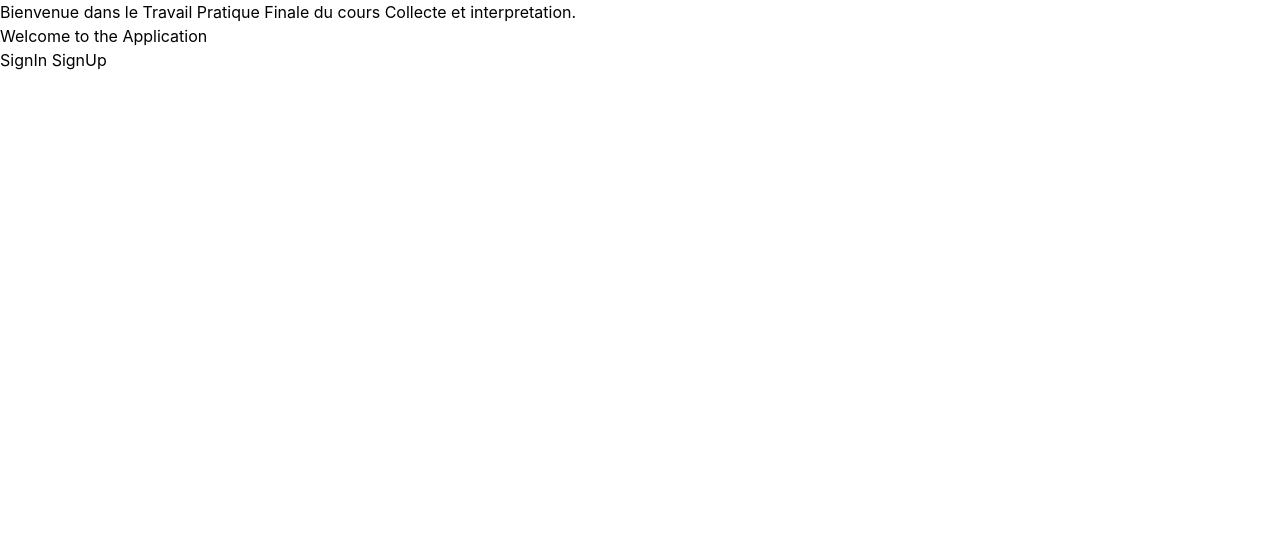
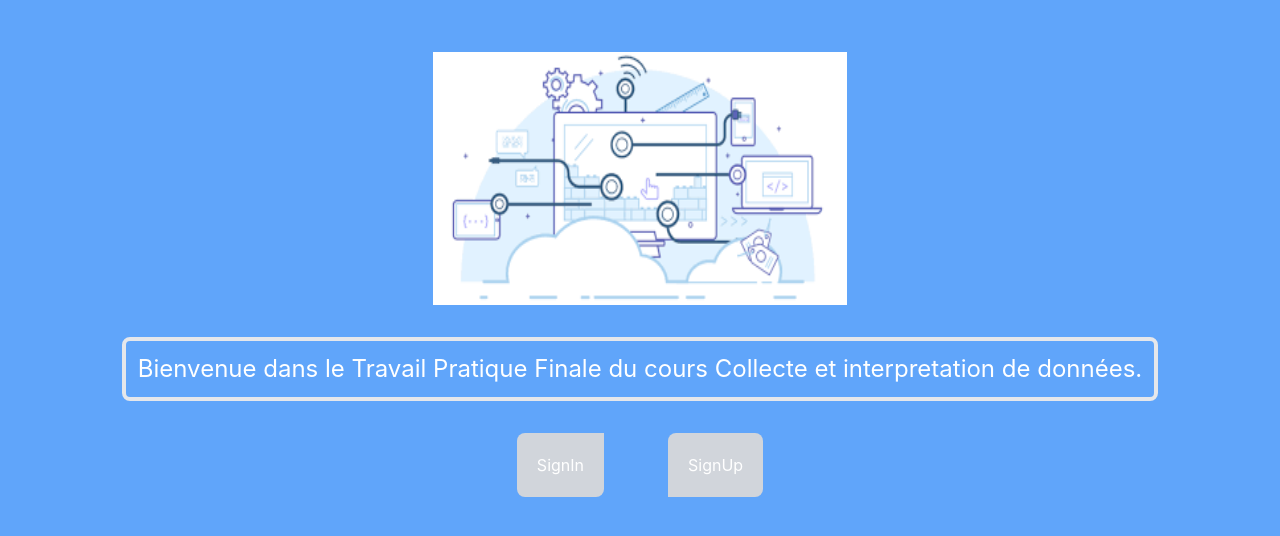
Before and after one commit to hodux/CID-STM-FRONTEND, a React (Create React App) app: page / in a window 1280 px wide. Shown: the top 536 px of the page. Built offline with nearby package versions, Linux system fonts and the light colour scheme.

Commit message:
merge dev into signin

```diff
--- a/src/App.js
+++ b/src/App.js
@@ -1,13 +1,11 @@
 import React from "react";
 import { BrowserRouter as Router } from "react-router-dom";
-import Header from "./components/Header";
 import AppRoutes from "./routes/Routes";
 
 function App() {
   return (
     <Router>
       <div>
-        <Header />
         <AppRoutes />
       </div>
     </Router>
--- a/src/components/Header.js
+++ /dev/null
@@ -1,11 +0,0 @@
-import React from "react";
-
-function Header() {
-  return (
-    <header>
-      Bienvenue dans le Travail Pratique Finale du cours Collecte et interpretation.
-    </header>
-  );
-}
-
-export default Header;
--- a/src/pages/Home.js
+++ b/src/pages/Home.js
@@ -1,17 +1,19 @@
 import React from "react";
 import { Link } from "react-router-dom";
+import image from "../Assets/Images/téléchargement.png"
 
 function Home() {
   return (
-    <div>
-      <h1>Welcome to the Application</h1>
+    <div className="bg-blue-400 h-screen w-screen flex flex-col  self-center items-center p-5">
+      <div className="m-8 h-2/6 w-2/6" >
+        <img className="h-full w-full" src={image} alt="apiImage"/>
+      </div>
+      <div className="text-2xl text-white border-4 rounded-lg p-3 text-center">
+        Bienvenue dans le Travail Pratique Finale du cours Collecte et interpretation de données.
+      </div>
       <div>
-        <button>
-          <Link to="/signin">SignIn</Link>
-        </button>&nbsp;
-        <button>
-          <Link to="/signup">SignUp</Link>
-        </button>
+        <button className="bg-gray-300 rounded-l-lg rounded-br-lg m-8 p-5 text-white hover:bg-gray-900"><Link to="/signin">SignIn</Link></button>
+        <button className="bg-gray-300 rounded-r-lg rounded-tl-lg m-8 p-5 hover:bg-gray-900 text-white"><Link to="/signup">SignUp</Link></button>
       </div>
     </div>
   );
```
